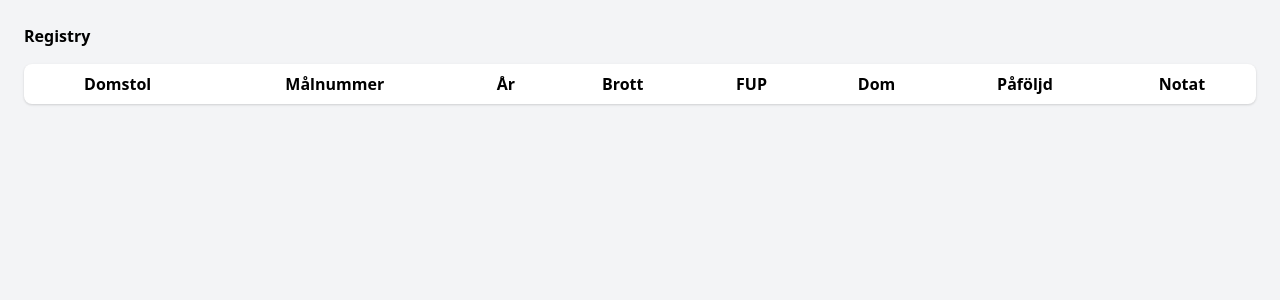
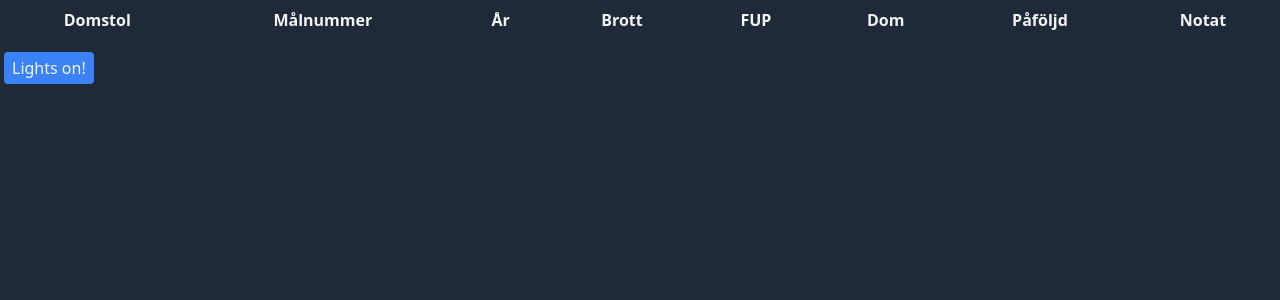
Before and after one commit to hobbyrum/register, a Flask app: page / in a window 1280 px wide. Shown: the top 300 px of the page. Run offline with Flask 3, Linux system fonts and the light colour scheme; data that the repository does not hold is empty; some libraries are stand-ins or nearby versions.

Commit message:
Update index.html

```diff
--- a/templates/index.html
+++ b/templates/index.html
@@ -19,50 +19,13 @@
         <!-- <link rel="stylesheet" href="https://stackpath.bootstrapcdn.com/bootstrap/4.5.2/css/bootstrap.min.css">
         <script src="https://stackpath.bootstrapcdn.com/bootstrap/4.5.2/js/bootstrap.min.js"></script> -->
 
-        <style>
-            /* Custom styling to align with Tailwind */
-            table.dataTable {
-                border-collapse: separate;
-                border-spacing: 0;
-                width: 100%;
-            }
-            table.dataTable thead th,
-            table.dataTable tbody td {
-                padding: 0.75rem;
-                vertical-align: middle;
-                text-align: left;
-            }
-            table.dataTable thead th {
-                background-color: #f3f4f6; /* Tailwind gray-100 */
-                border-bottom: 2px solid #e5e7eb; /* Tailwind gray-200 */
-            }
-            table.dataTable tbody tr:nth-child(even) {
-                background-color: #f9fafb; /* Tailwind gray-50 */
-            }
-            table.dataTable tbody tr:hover {
-                background-color: #e5e7eb; /* Tailwind gray-200 */
-            }
-            div.dataTables_filter {
-                vertical-align: middle;
-            }
-            div.dataTables_filter > label > input {
-                font-family: sans-serif;
-                vertical-align: middle;
-            }
-            div.dataTables_paginate {
-                margin: 1x;
-            }
-            a.paginate_button {
-                padding: 5px;
-                border-color: #000000;
-                border-radius: 5px;
-            }
-        </style>
+        <link rel="stylesheet" href="{{ url_for('static', filename='dark.css') }}" id="themeStylesheet">
+
     </head>
-    <body class="bg-gray-100 p-6">
+    <body>
         <div class="container mx-auto">
-            <h1 class="text-3x1 font-semibold mb-4">Registry</h1>
-            <table id="dataTable" class="display bg-white shadow rounded-lg overflow-hidden" style="width:100%">
+            <!-- <h1 class="text-3x1 font-semibold mb-4">Registry</h1> -->
+            <table id="dataTable" style="width:100%">
                 <thead>
                     <tr>
                         <th class="px-4 py-2">Domstol</th>
@@ -78,8 +41,10 @@
                 <tbody>
                 </tbody>
             </table>
+            <div>
+                <button id="themeSwitcher" class="mt-3 ml-1 px-2 py-1 bg-blue-500 text-white-rounded rounded">Flame on!</button>
             </div>
-
+        </div>
             <script>
                 $(document).ready(function() {
 
@@ -135,6 +100,25 @@
                         console.error("Failed to fetch data: ", error); // Debug print for errors
                     }
                 });
+
+                // Theme switcher logic
+                const themeSwitcher = $('#themeSwitcher');
+                const themeStylesheet = $('#themeStylesheet');
+
+                function updateThemeSwitcherText() {
+                    const currentTheme = themeStylesheet.attr('href');
+                    const newTheme = currentTheme.includes('dark.css') ? 'light.css' : 'dark.css';
+                    const buttonText = newTheme.includes('dark.css') ? 'Lights off!' : "Lights on!";
+                    themeSwitcher.text(buttonText);
+                }
+
+                themeSwitcher.click(function() {
+                    const currentTheme = themeStylesheet.attr('href');
+                    const newTheme = currentTheme.includes('dark.css') ? 'light.css' : 'dark.css';
+                    themeStylesheet.attr('href', '/static/' + newTheme);
+                    updateThemeSwitcherText();
+                });
+                updateThemeSwitcherText();
             });
         </script>
     </body>
```
Lines whose indentation alone changed are shown as unchanged.
